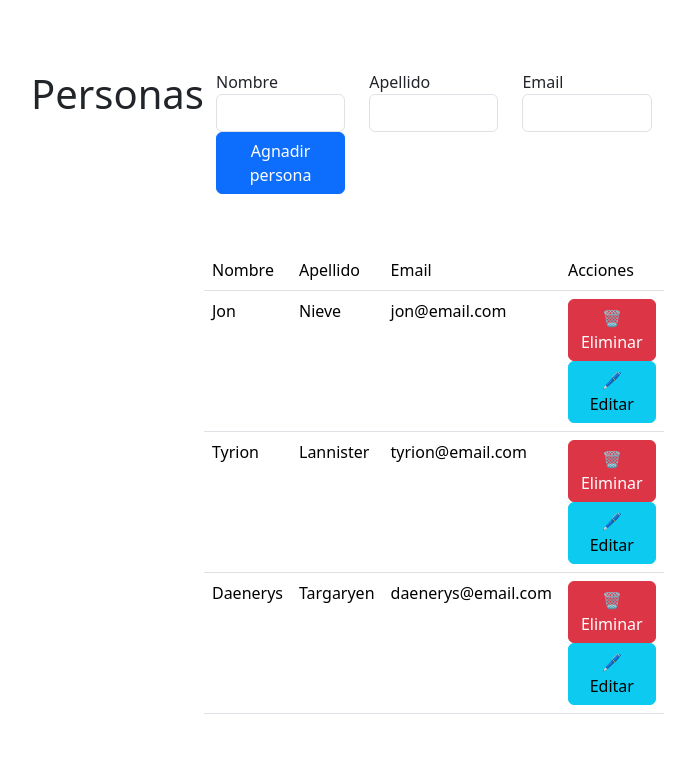
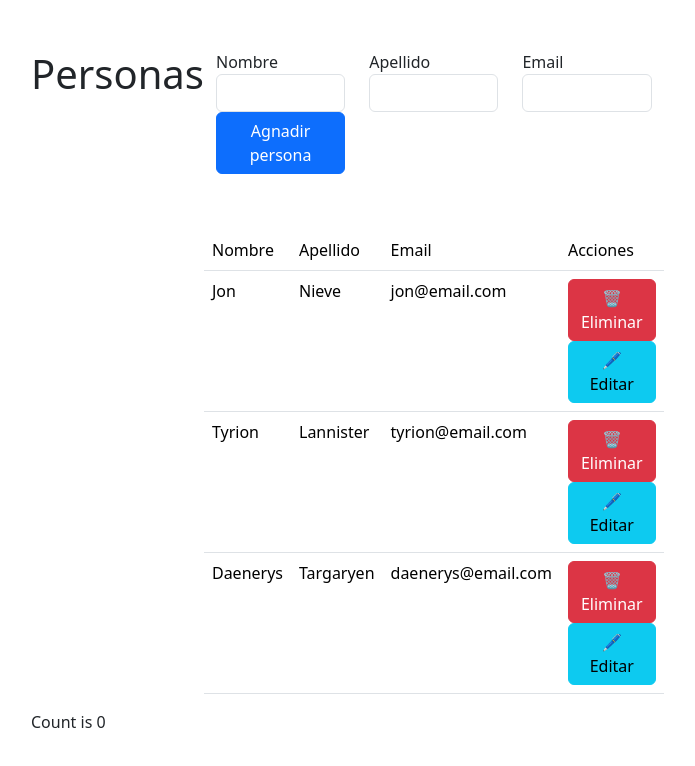
Before and after one commit to ankgale/PSI_2, a Vue app in the folder tutorial-vue/: page / in a window 1280 px wide. Shown: the top 766 px of the page, without its empty margins (33-728 px from the left). Built offline with nearby package versions, Linux system fonts and the light colour scheme; no server answers.

Commit message:
listo el 8

```diff
--- a/tutorial-vue/src/App.vue
+++ b/tutorial-vue/src/App.vue
@@ -19,15 +19,19 @@
         />
       </div>
     </div>
+    <p>Count is {{ store.count }}</p>
   </div>
 </template>
 <script setup>
 import TablaPersonas from '@/components/TablaPersonas.vue'
 import FormularioPersona from '@/components/FormularioPersona.vue'
 import { ref, onMounted } from 'vue';
+import { useCounterStore } from '@/stores/counter';
 defineOptions({
   name: 'App',
 });
+const store = useCounterStore();
+
 const personas = ref([
   {
     id: 1,
@@ -72,6 +76,7 @@ headers: { 'Content-type': 'application/json; charset=UTF-8' },
 });
 const personaCreada = await response.json();
 personas.value = [...personas.value, personaCreada];
+store.increment();
 } catch (error) {
 console.error(error);
 }
--- a/tutorial-vue/src/main.js
+++ b/tutorial-vue/src/main.js
@@ -1,6 +1,10 @@
 import { createApp } from "vue"
 import App from './App.vue'
 import './assets/main.css'
-createApp(App).mount('#app')
+import { createPinia } from 'pinia'
+const myapp = createApp(App)
+const pinia = createPinia()
+myapp.use(pinia)
+myapp.mount('#app')
 import '../node_modules/bootstrap/dist/js/bootstrap.js'
 import "../node_modules/bootstrap/dist/css/bootstrap.min.css"
--- a/tutorial-vue/src/stores/counter.js
+++ b/tutorial-vue/src/stores/counter.js
@@ -1,12 +1,26 @@
 import { ref, computed } from "vue";
-import { defineStore } from "pinia";
-
-export const useCounterStore = defineStore("counter", () => {
-  const count = ref(0);
-  const doubleCount = computed(() => count.value * 2);
-  function increment() {
-    count.value++;
+import { defineStore } from 'pinia'
+const COUNTER_LOCAL_STORAGE_KEY = 'localCounter'
+const getCount = () => {
+const storedCounter = localStorage.getItem(COUNTER_LOCAL_STORAGE_KEY)
+return storedCounter ? JSON.parse(storedCounter) : 0
+}
+export const useCounterStore = defineStore('counter', {
+state: () => ({
+count: getCount(),
+}),
+getters: {
+singleCount(state) {
+return state.count
+},
+},
+actions: {
+increment() {
+this.count++
+localStorage.setItem(COUNTER_LOCAL_STORAGE_KEY, JSON.stringify(this.count))
+},
+},
+})
+if (localStorage.getItem('state')) {
+  pinia.state.value = JSON.parse(localStorage.getItem('state'))
   }
-
-  return { count, doubleCount, increment };
-});
```
